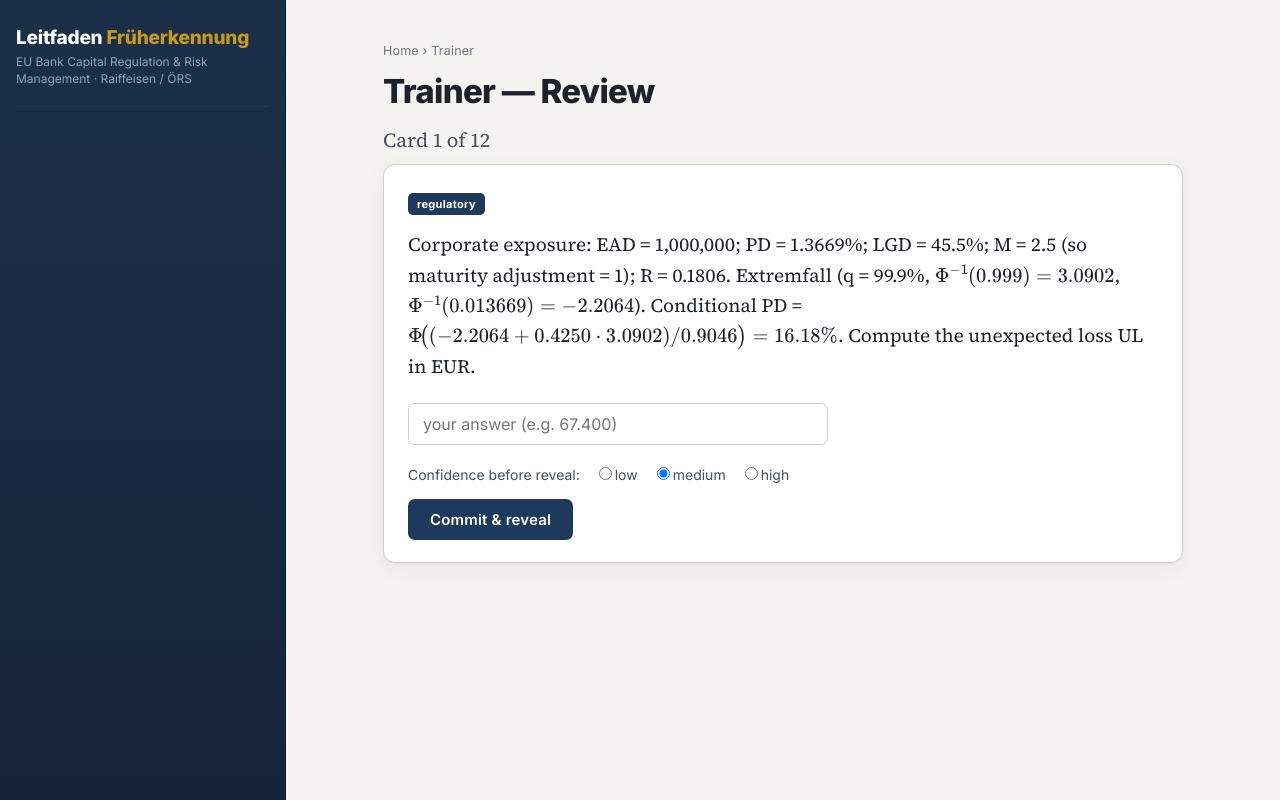
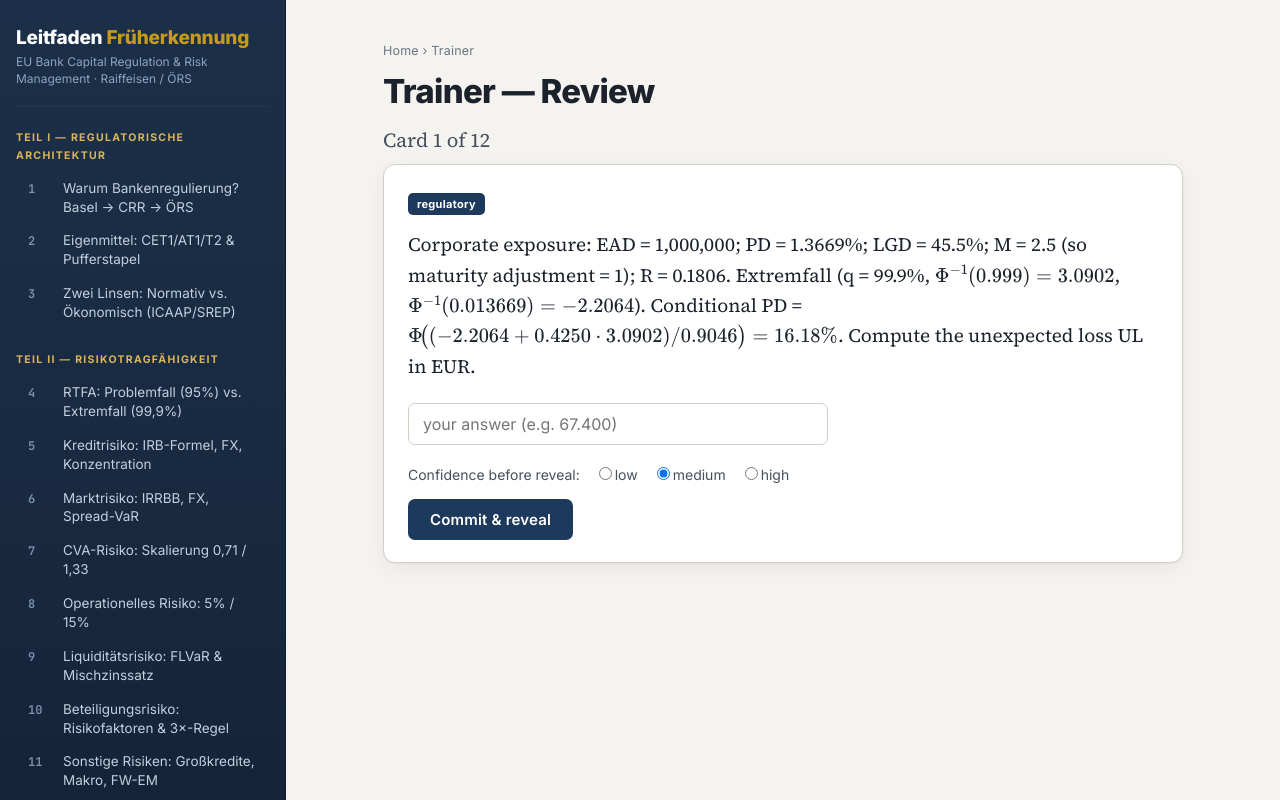
Before and after one commit to financewithmaxim/67, a website with bundled scripts: page study.html in a window 1280 px wide. Built offline with nearby package versions, Linux system fonts and the light colour scheme.

Commit message:
fix(trainer): study.js imports COURSE (ESM) and builds the sidebar; drop broken classic include
The study.html was loading js/course.js as a classic <script>, but course.js
is an ES module. This caused 'Unexpected token export' errors on every page load
and the sidebar was never populated.

Now study.js (already an ESM) imports COURSE directly and calls buildSidebar()
in boot() to populate #sidebar-nav before store is loaded. The broken classic
<script src="js/course.js"></script> is removed from study.html.

Co-Authored-By: Claude Opus 4.8 <noreply@anthropic.com>

```diff
--- a/js/study.js
+++ b/js/study.js
@@ -2,6 +2,7 @@ import { createStore } from './store.js';
 import { newSched, grade } from './srs.js';
 import { buildQueue } from './queue.js';
 import { gradeAnswer } from './grading.js';
+import { COURSE } from './course.js';
 
 const root = document.getElementById('trainer-root');
 const summary = document.getElementById('session-summary');
@@ -9,9 +10,26 @@ const store = createStore({ storage: window.localStorage });
 const esc = s => String(s).replace(/[&<>"]/g, c => ({ '&': '&amp;', '<': '&lt;', '>': '&gt;', '"': '&quot;' }[c]));
 const typeset = () => { if (window.MathJax && window.MathJax.typesetPromise) window.MathJax.typesetPromise([root]).catch(() => {}); };
 
+function buildSidebar() {
+  const el = document.getElementById('sidebar-nav');
+  if (!el || !COURSE) return;
+  let html = '';
+  for (const pt of COURSE.parts) {
+    html += `<div class="part-label">${esc(pt.label)}</div><nav><ul>`;
+    for (const [id, title] of pt.mods) {
+      const rel = id === 'glossary' ? 'glossary.html' : id === 'capstone' ? 'capstone.html' : `modules/${id}.html`;
+      const num = id.startsWith('m') ? id.slice(1).replace(/^0/, '') : (id === 'capstone' ? '★' : '📖');
+      html += `<li><a href="${rel}"><span class="mnum">${num}</span><span>${esc(title)}</span></a></li>`;
+    }
+    html += `</ul></nav>`;
+  }
+  el.innerHTML = html;
+}
+
 let deck = [], byId = new Map(), session = [], pos = 0;
 
 async function boot() {
+  buildSidebar();
   await store.ready();
   try {
     const res = await fetch('data/cards/m05.json', { cache: 'no-cache' });
--- a/study.html
+++ b/study.html
@@ -7,7 +7,6 @@
 <link rel="stylesheet" href="css/style.css">
 <script>MathJax={tex:{inlineMath:[['\\(','\\)']],displayMath:[['$$','$$'],['\\[','\\]']]},svg:{fontCache:'global'}};</script>
 <script src="https://cdn.jsdelivr.net/npm/mathjax@3/es5/tex-mml-chtml.js" async></script>
-<script src="js/course.js"></script>
 </head>
 <body data-module="study">
 <button class="navtoggle" id="navtoggle">☰</button>
```
